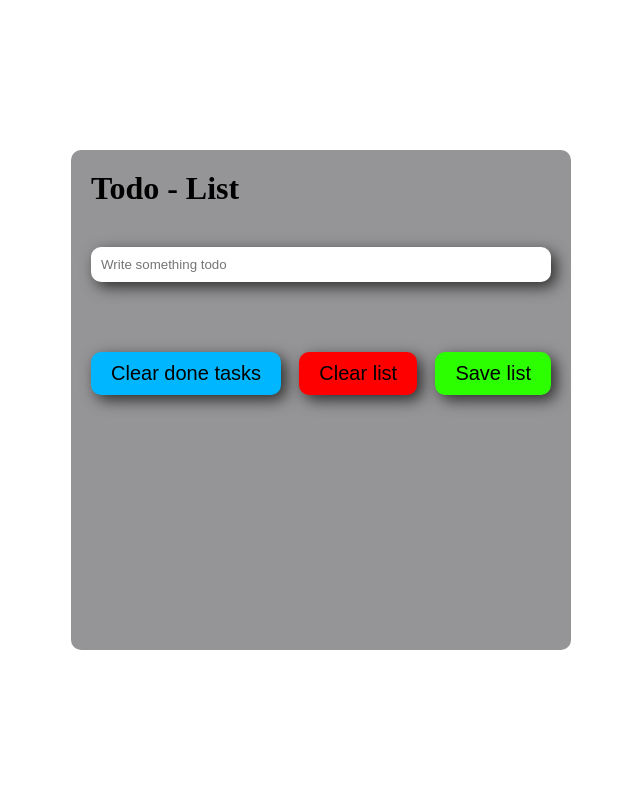
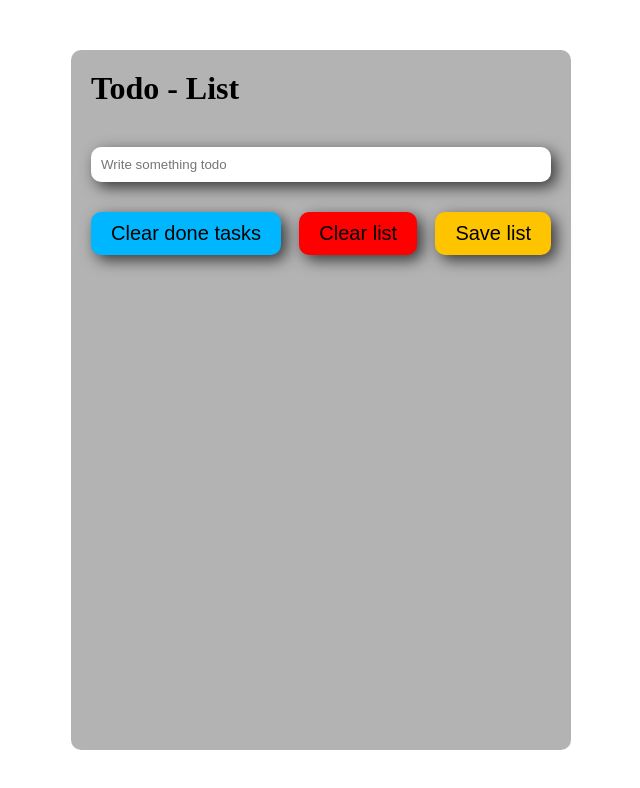
Before and after one commit to edu-cardoso/todo-list, a plain HTML site: page index.html in a window 1280 px wide. Shown: the whole page, without its empty margins (319-959 px from the left). Drawn offline with nearby package versions, Linux system fonts and the light colour scheme.

Commit message:
alterei chamada das funções clearTaskList e clearDoneTasks

```diff
--- a/index.html
+++ b/index.html
@@ -15,12 +15,12 @@
     <div id="todo-container">
       <h1 id="title">Todo - List</h1>
       <input type="text" placeholder="Write something todo" id="input-task">
-      <ul id="task-list"></ul>
       <div id="btns">
         <button id="clear-done-task">Clear done tasks</button>
         <button id="clear-list">Clear list</button>
         <button id="save-list">Save list</button>
       </div>
+      <ul id="task-list"></ul>
     </div>
     <script src="script.js"></script>
 </body>
--- a/script.js
+++ b/script.js
@@ -24,6 +24,8 @@ function addTask() {
       createTask(inputTask.value)
       stripeTask()
       removeTask()
+      clearTaskList()
+      clearDoneTasks()
       inputTask.value = ''
     }
   })
@@ -97,8 +99,6 @@ function clearTaskList() {
   })
 }
 
-clearTaskList()
-
 function clearDoneTasks() {
   const clearDoneTaskBtn = document.getElementById('clear-done-task')
   clearDoneTaskBtn.addEventListener('click', () => {
@@ -107,5 +107,3 @@ function clearDoneTasks() {
     })
   })
 }
-
-clearDoneTasks()
--- a/style.css
+++ b/style.css
@@ -16,10 +16,10 @@ body {
 
 #todo-container {
   width: 500px;
-  background-color: rgb(149, 148, 150);
+  background-color: rgb(179, 179, 179);
   border-radius: 10px;
   padding: 20px;
-  min-height: 500px;
+  min-height: 700px;
 }
 
 #title {
@@ -56,12 +56,10 @@ body {
 #btns {
   display: flex;
   justify-content: space-between;
-  margin-top: 40px;
-
+  margin-bottom: 30px;
 }
 
-#clear-done-task {
-  background-color: rgb(0, 183, 255);
+#clear-done-task, #clear-list, #save-list   {
   border: none;
   padding: 10px 20px;
   border-radius: 10px;
@@ -70,23 +68,15 @@ body {
   font-size: 20px;
 }
 
+#clear-done-task {
+  background-color: rgb(0, 183, 255);
+}
+
 #clear-list {
   background-color: rgb(255, 0, 0);
-  border: none;
-  padding: 10px 20px;
-  border-radius: 10px;
-  cursor: pointer;
-  box-shadow: 5px 5px 15px rgba(0, 0, 0, .7);
-  font-size: 20px;
 }
 
 
 #save-list {
-  background-color: rgb(43, 255, 0);
-  border: none;
-  padding: 10px 20px;
-  border-radius: 10px;
-  cursor: pointer;
-  box-shadow: 5px 5px 15px rgba(0, 0, 0, .7);
-  font-size: 20px;
+  background-color: rgb(255, 196, 0);
 }
```
